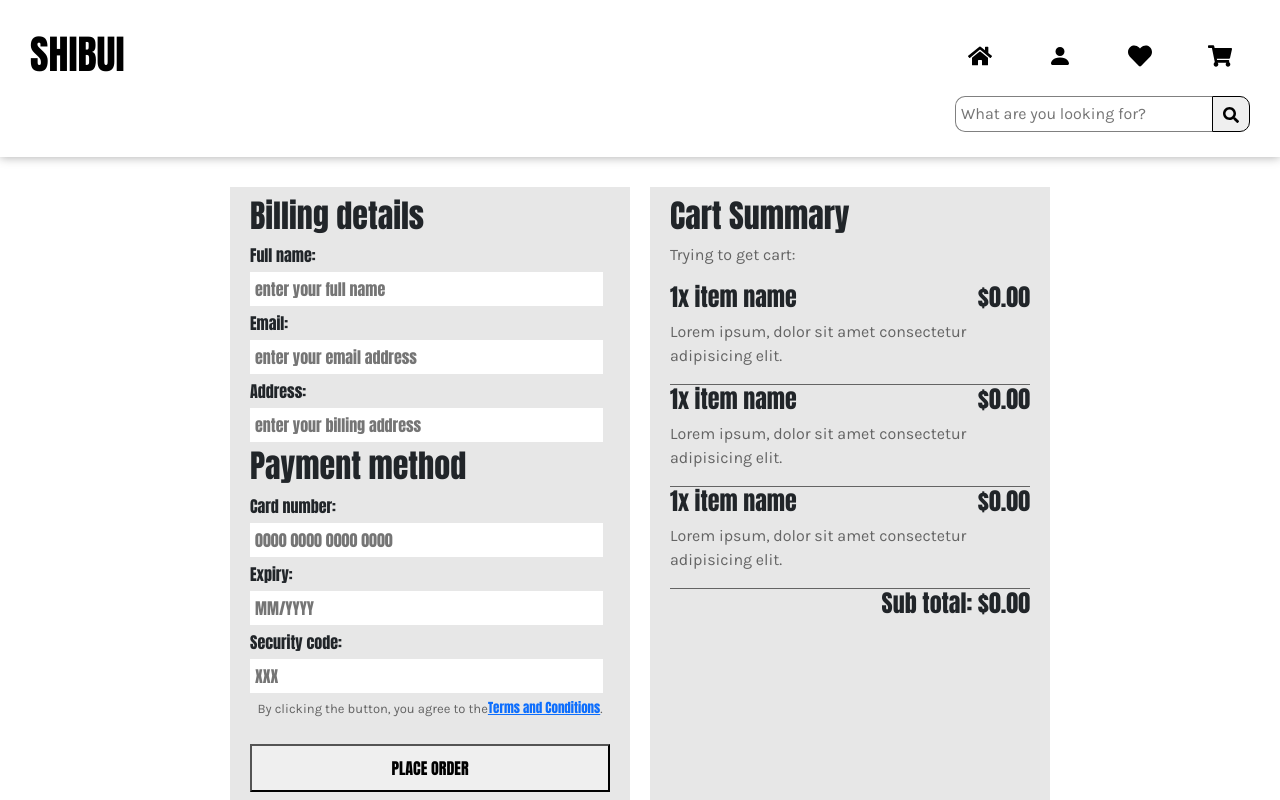
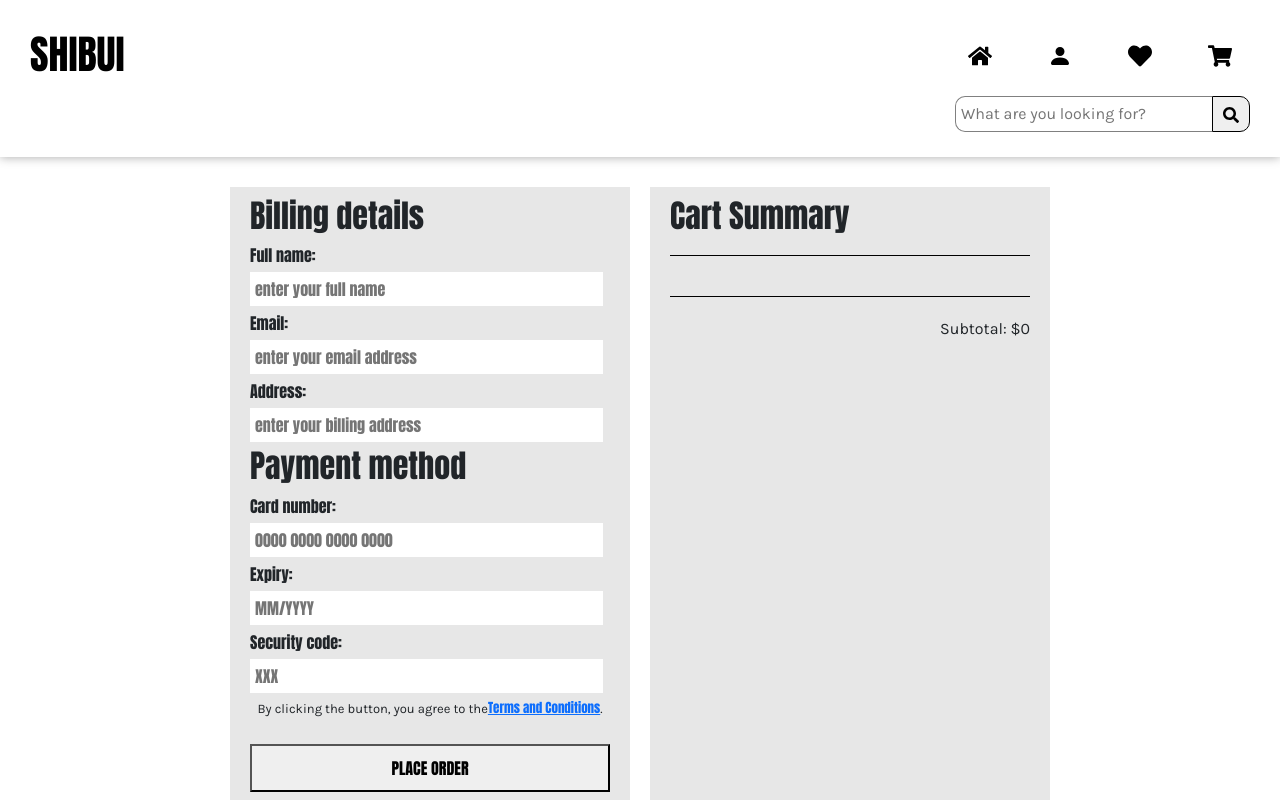
Before and after one commit to edlyn-e/plant-project, a React (Create React App) app in the folder app/: page /cart in a window 1280 px wide. Shown: the top 800 px of the page. Built offline with nearby package versions, Linux system fonts and the light colour scheme.

Commit message:
subtotal functionality working

```diff
--- a/app/src/components/ProductCard/ProductCard.jsx
+++ b/app/src/components/ProductCard/ProductCard.jsx
@@ -10,7 +10,9 @@ const ProductCard = ({ productName, productPrice, productImages }) => {
                 className={styles.ProductCard__image}
             />
             <p className={styles.ProductCard__name}>{productName}</p>
-            <p className={styles.ProductCard__price}>${productPrice}</p>
+            <p className={styles.ProductCard__price}>
+                ${productPrice.toFixed(2)}
+            </p>
         </div>
     );
 };
--- a/app/src/components/ProductInput/ProductInput.jsx
+++ b/app/src/components/ProductInput/ProductInput.jsx
@@ -13,10 +13,10 @@ import { CartContext } from "../../context/CartContext";
 const ProductInput = ({ product }) => {
     const { id } = useParams();
     const { cart, setCart } = useContext(CartContext);
+    const [stock, setStock] = useState(0);
 
     const [sizeButton, setSizeButton] = useState([]);
     const [size, setSize] = useState("select");
-    const [stock, setStock] = useState([]);
     const [qty, setQty] = useState(0);
     const [wishlist, setWishlist] = useState(false);
 
@@ -38,7 +38,7 @@ const ProductInput = ({ product }) => {
         setSize(e.target.value);
     };
 
-    const add = () => {
+    const handleIncrement = () => {
         setQty((qty) => qty + 1);
         if (qty > stock) {
             alert(
@@ -48,7 +48,7 @@ const ProductInput = ({ product }) => {
         return;
     };
 
-    const take = () => {
+    const handleDecrement = () => {
         if (qty <= 0) return;
 
         setQty((qty) => qty - 1);
@@ -59,7 +59,7 @@ const ProductInput = ({ product }) => {
 
         const name = product.name;
         const price = product.price;
-        setCart([qty, size, name, price]);
+        setCart([qty, size, name, price, id]);
     };
 
     const toggleWishlist = () => {
@@ -93,9 +93,9 @@ const ProductInput = ({ product }) => {
             <div>Size Guide</div>
 
             <section className={styles.ProductInput__item_incDec}>
-                <button onClick={take}> - </button>
+                <button onClick={handleDecrement}> - </button>
                 <input type="text" value={qty} readOnly />
-                <button onClick={add}> + </button>
+                <button onClick={handleIncrement}> + </button>
             </section>
 
             <section section className={styles.ProductInput__item_shop}>
--- a/app/src/containers/Cart/Cart.jsx
+++ b/app/src/containers/Cart/Cart.jsx
@@ -2,54 +2,73 @@
 import styles from "./Cart.module.scss";
 
 // library imports
-import { useContext } from "react";
+import { useContext, useEffect, useState } from "react";
 
 // local files
 import CartForm from "../../components/CartForm/CartForm";
 import { CartContext } from "../../context/CartContext";
 
 const Cart = () => {
-    const { cart, setCart } = useContext(CartContext);
+    const { cart } = useContext(CartContext);
+    const [cartItem, setCartItem] = useState([]);
+    const [totalPrice, setTotalPrice] = useState(0);
+
+    useEffect(() => {
+        const cartData = [];
+        const cartCost = [];
+
+        const quantity = cart[0];
+        const size = cart[1];
+        const name = cart[2];
+        const cost = cart[3];
+        const id = cart[4];
+
+        cartData.push({
+            qty: quantity ? quantity : "",
+            size: size ? size : "",
+            name: name ? name : "",
+            price: cost ? cost : "",
+            id: id ? id : "",
+        });
+
+        const totalSum = (quantity ? quantity : 0) * (cost ? cost : 0);
+
+        cartCost.push(totalSum);
+
+        setCartItem(cartData);
+        setTotalPrice(cartCost);
+    }, []);
+
+    console.log("cart", cart);
+    console.log("cart item ", cartItem);
+    console.log("totalPrice", totalPrice);
 
     return (
         <div className={styles.Cart}>
             <CartForm />
             <div className={styles.Cart__basket}>
                 <h2>Cart Summary</h2>
-                <p>Trying to get cart: {cart}</p>
                 <section>
-                    <span>
-                        <h4>1x item name</h4>
-                        <h4>$0.00</h4>
-                    </span>
-                    <p>
-                        Lorem ipsum, dolor sit amet consectetur adipisicing
-                        elit.
-                    </p>
+                    {cartItem.length > 0 &&
+                        cartItem.map((item) => {
+                            return (
+                                <section
+                                    className={styles.Cart__item}
+                                    key={item.id}
+                                >
+                                    <section className={styles.Cart__header}>
+                                        <p>{item.name}</p>
+                                        <p>{item.price}</p>
+                                    </section>
+                                    <p>{`${item.qty} ${item.size}`}</p>
+                                </section>
+                            );
+                        })}
+                    {cartItem.lengtth === 0 && "Nothing here yet"}
                 </section>
-                <section>
-                    <span>
-                        <h4>1x item name</h4>
-                        <h4>$0.00</h4>
-                    </span>
-                    <p>
-                        Lorem ipsum, dolor sit amet consectetur adipisicing
-                        elit.
-                    </p>
+                <section className={styles.Cart__total}>
+                    <p>Subtotal: ${totalPrice}</p>
                 </section>
-                <section>
-                    <span>
-                        <h4>1x item name</h4>
-                        <h4>$0.00</h4>
-                    </span>
-                    <p>
-                        Lorem ipsum, dolor sit amet consectetur adipisicing
-                        elit.
-                    </p>
-                </section>
-                <main>
-                    <h4>Sub total: $0.00</h4>
-                </main>
             </div>
         </div>
     );
--- a/app/src/containers/Cart/Cart.module.scss
+++ b/app/src/containers/Cart/Cart.module.scss
@@ -10,20 +10,28 @@
         padding: 10px 20px;
     }
 
-    section {
-        border-bottom: 1px solid rgb(100, 100, 100);
+    &__item {
+        border-top: 1px solid black;
+        border-bottom: 1px solid black;
+        padding: 20px 0px;
+        margin: 20px 0px;
+
+        p {
+            margin: 0px;
+        }
     }
 
-    span {
+    &__header {
         display: flex;
         justify-content: space-between;
     }
 
-    p {
-        color: rgb(100, 100, 100);
+    &__qty {
+        width: 60px;
+        text-align: center;
     }
 
-    main {
+    &__total {
         display: flex;
         justify-content: flex-end;
     }
--- a/app/src/containers/Nav/Nav.module.scss
+++ b/app/src/containers/Nav/Nav.module.scss
@@ -13,7 +13,8 @@
     }
 
     &__link {
-        margin: 28px;
+        margin: 23px;
+        padding: 5px;
         font-size: x-large;
         text-decoration: none;
         color: black;
--- a/app/src/context/CartContext.jsx
+++ b/app/src/context/CartContext.jsx
@@ -4,7 +4,6 @@ export const CartContext = createContext();
 
 const CartProvider = ({ children }) => {
     const [cart, setCart] = useState("");
-
     const data = { cart, setCart };
 
     return (
```
Also changed, not shown: app/src/containers/Nav/Nav.jsx (+0 -7 lines).
